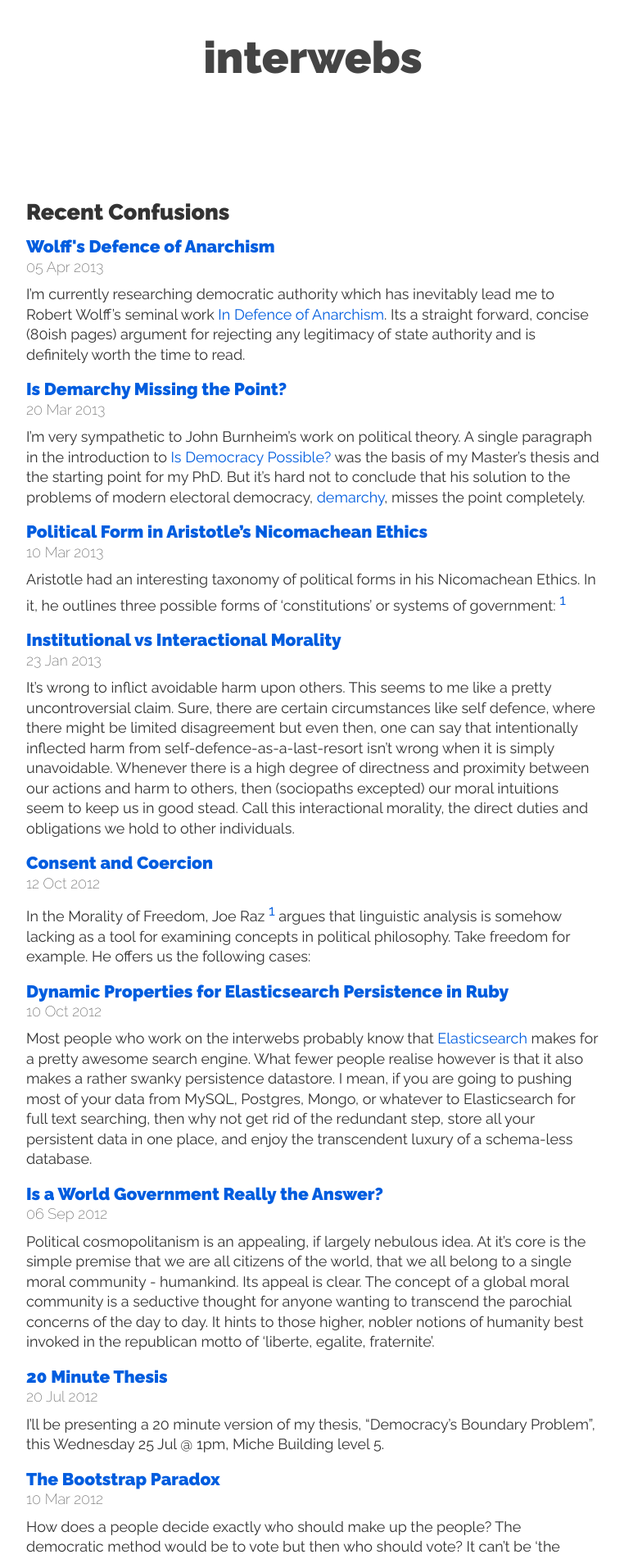
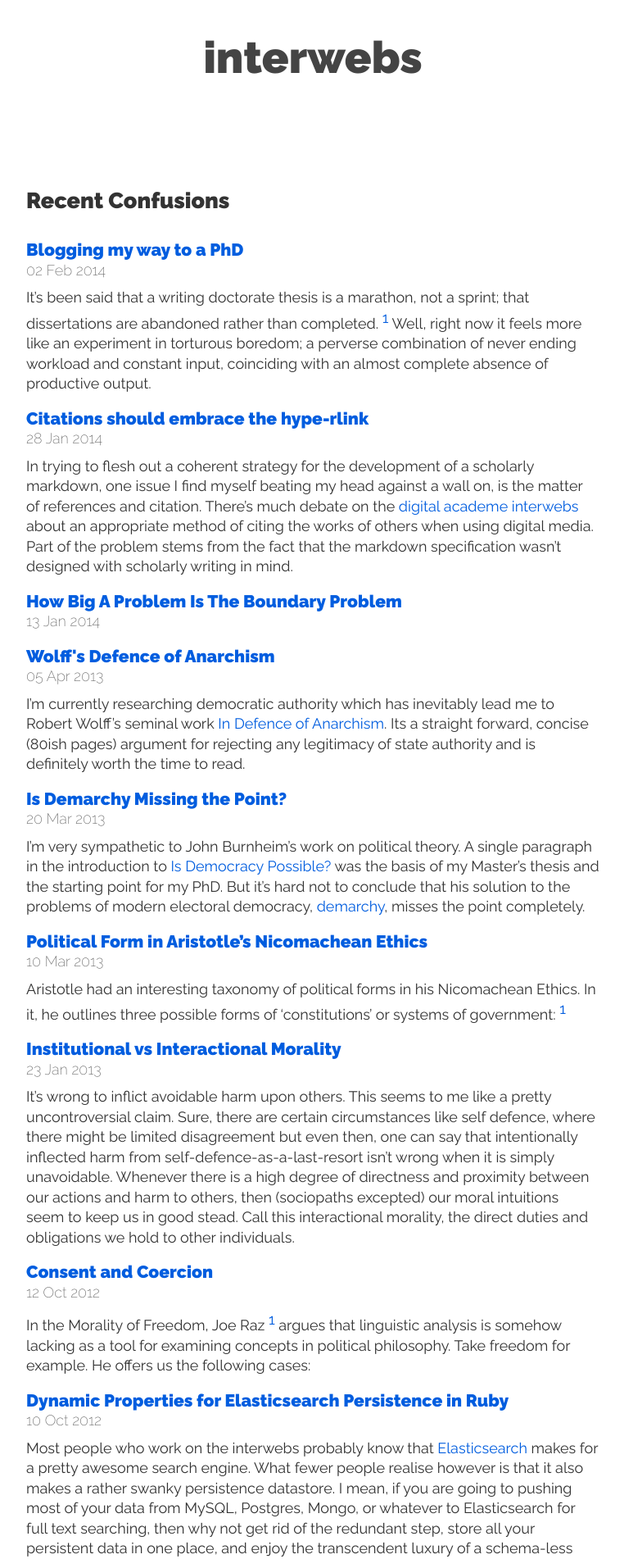
Before and after one commit to davekinkead/davekinkead.github.io, a Jekyll site: the page built from index.html, in a window 1280 px wide. Shown: the part 947-2849 px from the top of the page at 82% size, without its empty margins (258-1020 px from the left). Built offline with Jekyll 4.4.1, drawn with Linux system fonts in a browser that asks for light colours; Markdown is read by kramdown in place of the engine named in the settings.

Commit message:
Add two posts

```diff
--- /dev/null
+++ b/_posts/philosophy/2014-02-02-blogging-your-way-to-a-phd.md
@@ -0,0 +1,28 @@
+---
+title: Blogging my way to a PhD
+category: thoughts
+layout: post
+---
+
+It's been said that a writing doctorate thesis is a marathon, not a sprint; that dissertations are abandoned rather than completed. [^marathon]  Well, right now it feels more like an experiment in torturous boredom; a perverse combination of never ending workload and constant input, coinciding with an almost complete absence of productive output.
+
+Now it could be that I'm just climbing the hump; it could also be that I'm just crap at writing.  But either way, logical reflection says that it shouldn't be _this_ hard.  After all, it's only a book - 80,000 words of scholarship that is sufficiently original and contributes to the body of human knowledge - not a bloody _magnum opus_.
+
+The sensible thing to do of course would be to just break it down into little pieces; 500 words a day and in 6 months a completed monograph would materialise from the keyboard.  Except of course, the coherence of an argument written over 180 days would probably end up reading like a biology textbook written by a young earther; and reading back over some of my own notes from the last few years makes me cringe like a geeky kid at a high school dance.  I fear I'd be spending all of my writing time redrafting last months efforts.
+
+The biggest challenge that I see with writing before one knows the answer, which is the brutal reality of scholarship that I'm still struggling with, is the lack of argument flow.  How does one write convincingly when one isn't convinced by one's own arguments? [^conviction]  I've tried structuring my thoughts into logical form - writing dot point premises and fleshing them out - but this lacks the rhetorical force and flexibility of less structured writings.  Regular writing is important for habit and avoidance of writer's block but quality still matters.  So I think I might try a different approach.
+
+* * *
+
+Arguments consist of premises that entail conclusions (or at least strengthen them).  Arguments and their conclusions form premises of larger arguments.  In this way, arguments form interconnecting webs of premises and conclusions, which should hopefully, entail the thesis of a work.  Essentially, any premise that contains an empiric claim should be able to form a discrete argument that can be broken down _ad infinitum_ into smaller units of premises an conclusions.
+
+So in order to maintain the writing habit but not worry about long term coherence, I'm going to commit to writing a small philosophical argument representing a single premise daily.  But because I'm not sure how these premises will fit together into the bigger picture, let along my final thesis claim, I'm going to structure them into discrete units - blog post.
+
+Each blog post will be a premise whose title is an assertion related to my work, along with at least 500 words of justificatory text.  I write in markdown, so I'll add some keywords to the YAML front matter which will enable a little javascript magic that is currently percolating at the back of my mind. The solution to the coherence problem will involve building a graph of all the premises linked by their keywords, and a small browser based app that will allow me to drag and drop the atomic premises into one grand argument.
+
+Well, that's the plan anyway.  We'll see in 10 months time....
+
+
+[^marathon]: By whom you ask? Shut up! This is pure rhetoric, not research god dammit.
+
+[^conviction]: Strangely I find this completely different to writing an argumentative essay.  Strangely, I can convincingly argue just about any position I may take. The difference now is that being correct, rather than convincing, has become important.  And I'm not sure I'm correct about much these days.
--- a/css/main.css
+++ b/css/main.css
@@ -5,6 +5,7 @@ html, body { height: 100%; font-family: "Raleway", sans-serif; font-size: 18px;
 a { color: #005ddf; text-decoration: none; }
 a:hover { color: #1375ff;}
 sup { margin-top: 0;}
+hr { margin: 2em 5em;}
 
 pre { overflow: scroll;}
 blockquote { margin-left: 1em; padding-left: 1em; font-style: italic; color: #666; border-left: 5px solid #CCC; }
@@ -16,15 +17,16 @@ header h1 { text-align: center; }
 
 h1, h2, h3, h4, h5, h6, p, ul, ol, blockquote, figure, pre, li { margin-bottom: 18px; }
 
-.home header { margin-bottom: 150px; }
+.home header { margin-bottom: 100px; }
 .home header h1 { line-height: 1; font-family: "Indie Flower"; }
 .home header h1 em, .home header h1 strong { font-family: "Raleway", sans-serif; display: block; margin: 36px 0; font-style: normal; color: #444; }
 .home header h1 em { font-size: 1.5em; }
 .home header h1 strong { font-size: 4em; text-transform: uppercase; }
 
+#posts { padding: 36px 0 18px 0;}
 .posts .title { margin-bottom: 9px;}
 .posts .title h3 { margin: 0; }
-.posts .title span { font-weight: 200; color: #666;}
+.posts .title span, .meta { font-weight: 200; color: #666;}
 .posts { margin-left: 0;}
 .posts > li { list-style: none; }
 .posts .excerpt * { font-size: 18px; font-weight: normal;}
@@ -32,10 +34,9 @@ h1, h2, h3, h4, h5, h6, p, ul, ol, blockquote, figure, pre, li { margin-bottom:
 
 header.other { margin-bottom: 75px; line-height: 0.8;}
 header.other a { color: #444;}
-.other .title { font-size: 6em; margin-top: 50px; z-index: 10; text-transform: uppercase; opacity: 1; }
-.other .tagline { margin-top: -36px; text-align: center; font-size: 4em; text-transform: lowercase; line-wrap: none; color: #CCC; opacity: 0.5; z-index: 0; height: 1em; overflow: hidden; }
+.other .title { font-size: 6em; margin-top: 18px; z-index: 10; text-transform: uppercase; opacity: 1; }
+.other .tagline { margin: 0 auto; margin-top: -34px; text-align: center; font-size: 4em; text-transform: lowercase; line-wrap: none; color: #CCC; opacity: 0.5; z-index: 0; height: 1em; width: 100%; overflow: hidden; text-align: center; }
 
 .footnotes { color: #666; }
-.footnotes hr { margin: 1em; }
 
 footer { padding: 50px 0; text-align: center; color: #CCC;}
```
Also changed, not shown: _posts/philosophy/2014-01-28-citations-should-embrace-the-hype.md (renamed from _posts/philosophy/citations should embrace the hype.md, +11 -7 lines), _posts/philosophy/2014-01-13-how-big-a-problem-is-the-boundary-problem.md (added).
